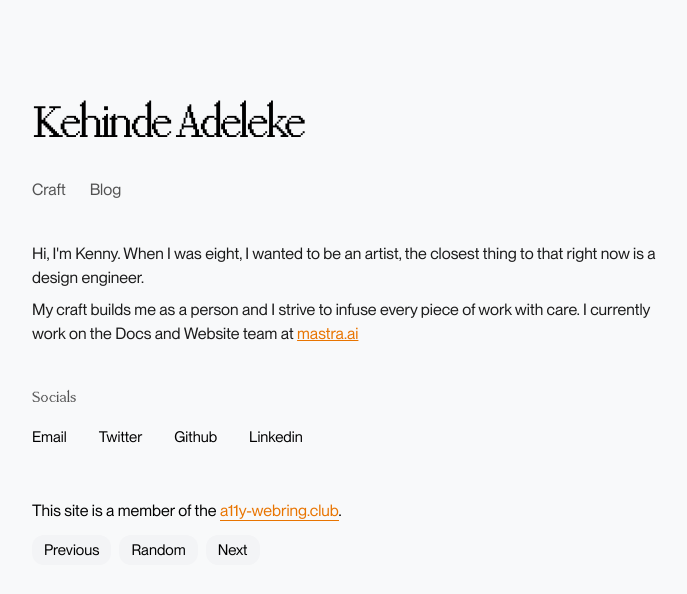
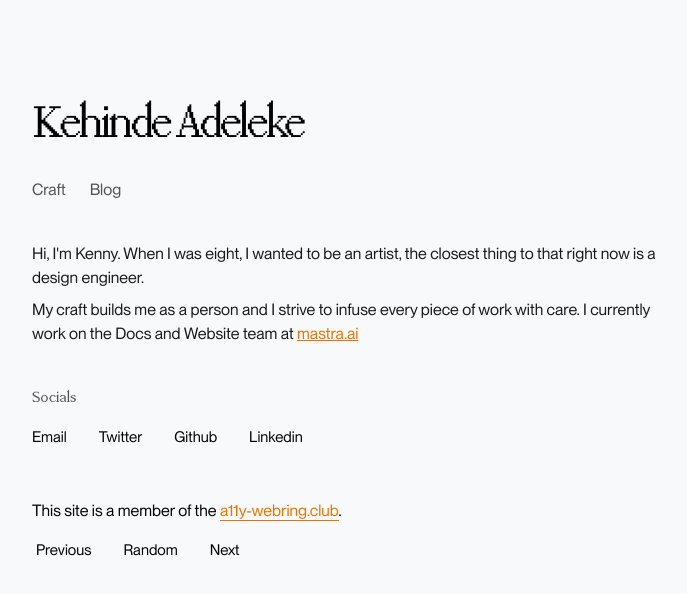
Before and after one commit to adeleke5140/portfolio-v2, a Next.js app: page / in a window 1280 px wide. Shown: the top 594 px of the page, without its empty margins (292-979 px from the left). Built offline with nearby package versions, Linux system fonts and the light colour scheme.

Commit message:
fix: style fixes

```diff
--- a/src/components/home/a11y-section.tsx
+++ b/src/components/home/a11y-section.tsx
@@ -16,7 +16,7 @@ export const A11ySection = () => {
         <ul className="flex gap-2">
           <li className="">
             <a
-              className=" bg-gray-100 hover:underline justify-between group flex gap-1.5 text-[15px] items-center px-3 py-1 rounded-xl"
+              className="hover:underline justify-between group flex gap-1.5 text-[15px] items-center px-3 py-1 -ml-2 rounded-xl"
               rel="external"
               referrerPolicy="strict-origin"
               href="https://a11y-webring.club/prev"
@@ -26,7 +26,7 @@ export const A11ySection = () => {
           </li>
           <li className="">
             <a
-              className=" bg-gray-100  hover:underline justify-between group px-3 flex gap-1.5 items-center text-[15px] py-1 rounded-xl"
+              className="  hover:underline justify-between group px-3 flex gap-1.5 items-center text-[15px] py-1 rounded-xl"
               rel="external"
               referrerPolicy="strict-origin"
               href="https://a11y-webring.club/random"
@@ -36,7 +36,7 @@ export const A11ySection = () => {
           </li>
           <li className="">
             <a
-              className=" bg-gray-100  hover:underline justify-between group flex gap-1.5 items-center px-3 text-[15px] py-1 rounded-xl"
+              className="  hover:underline justify-between group flex gap-1.5 items-center px-3 text-[15px] py-1 rounded-xl"
               rel="external"
               referrerPolicy="strict-origin"
               href="https://a11y-webring.club/next"
```
